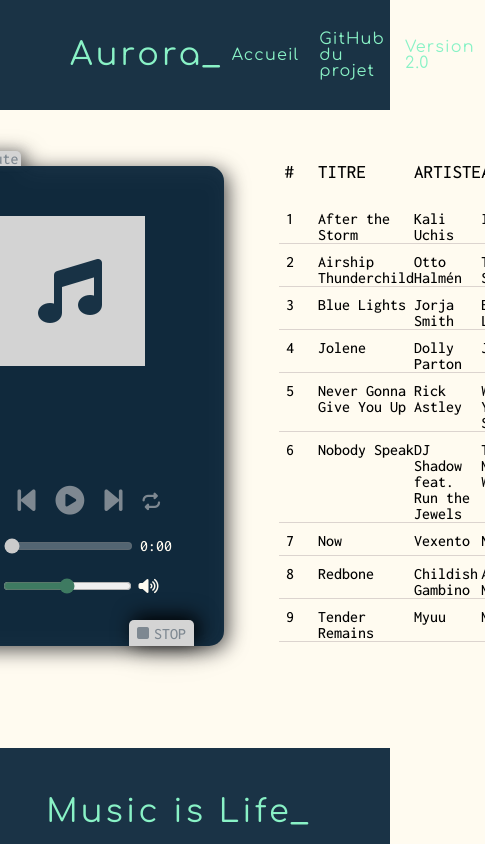
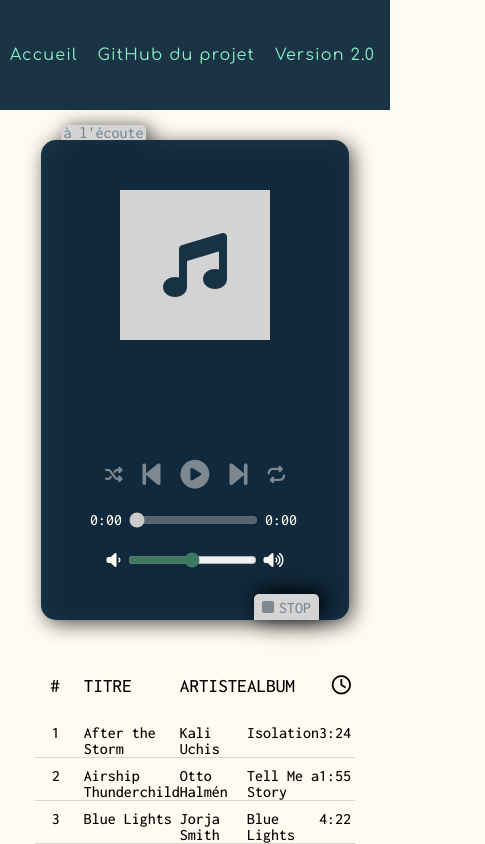
Before and after one commit to 3l5a/audio_player, a plain HTML site: page index.html in a window 390 px wide. Shown: the whole page, 485 px wide, since content can reach past the window. Drawn offline with Linux system fonts and the light colour scheme.

Commit message:
un peu de responsive

```diff
--- a/design2/style.css
+++ b/design2/style.css
@@ -59,9 +59,7 @@ body {
 /****************************HEADER*****************/
 header {
     height: 13vh;
-    /* background-color: var(--bgcolor); */
     color: var(--secondary-color);
-    /* position: sticky; */
     width: 100%;
     display: flex;
     align-items: center;
@@ -115,6 +113,8 @@ main {
     box-sizing: border-box;
     height: 78vh;
 }
+
+
 
 /***********************PLAYER***********************/
 aside {
@@ -288,6 +288,7 @@ input[type="range"] {
 }
 
 
+
 /***************TRACKLIST***********************/
 
 .tracklist {
@@ -377,6 +378,7 @@ footer {
     box-sizing: border-box;
 }
 
+
 footer h1 {
     padding: 0 5rem 1rem 0;
     letter-spacing: 0.2rem;
@@ -385,12 +387,25 @@ footer h1 {
 }
 
 
-@media (max-width: 430px){
+@media (max-width: 805px){
+
+    header {
+        padding: 0;
+    }
+
+    header h1 {
+        display: none;
+    }
+
     main {
+        padding: 0;
         flex-direction: column;
+        padding-top: 20px;
+        margin: 0px;
+        height: auto;
     }
 
     footer {
-        position: static;
-    };
+        display: none;
+    }
 }
--- a/index.html
+++ b/index.html
@@ -28,7 +28,7 @@
   <body>
 
     <header>
-      <h1>Aurora_</h1>
+      <h1>Super Player_</h1>
       <ul>
         <li>
           <a href="../../index.php">Accueil</a>
--- a/style.css
+++ b/style.css
@@ -337,3 +337,26 @@ footer h1 {
     font-size: 2rem;
     font-family: 'Comfortaa', Helvetica;
 }
+
+@media (max-width: 805px){
+
+    header {
+        padding: 0;
+    }
+
+    header h1 {
+        display: none;
+    }
+
+    main {
+        padding: 0;
+        flex-direction: column;
+        padding-top: 20px;
+        margin: 0px;
+        height: auto;
+    }
+
+    footer {
+        display: none;
+    }
+}
```
